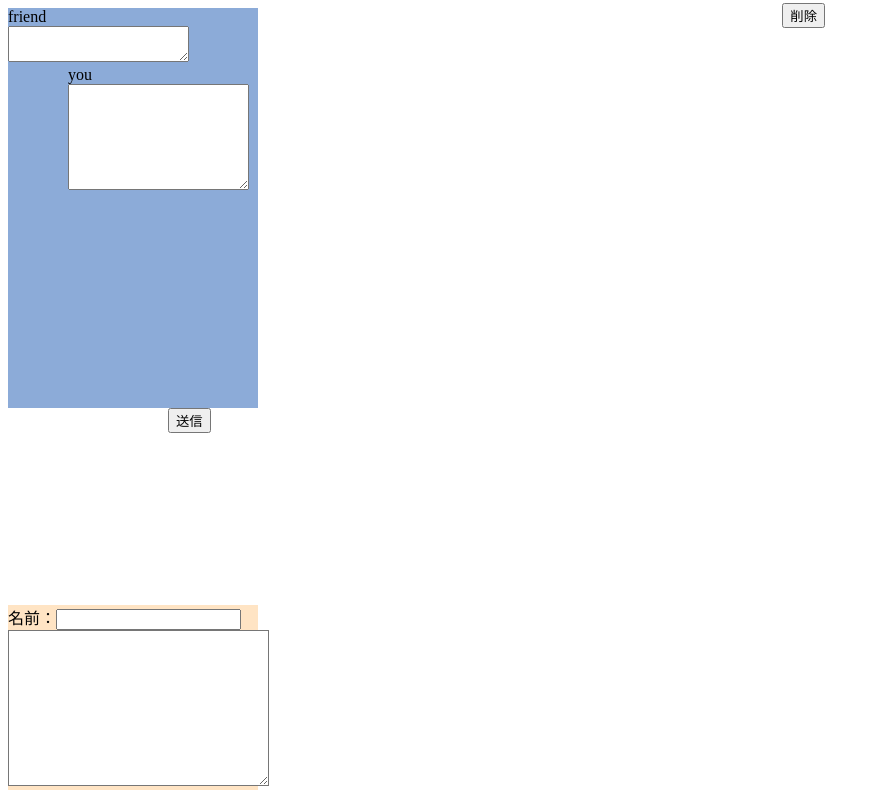
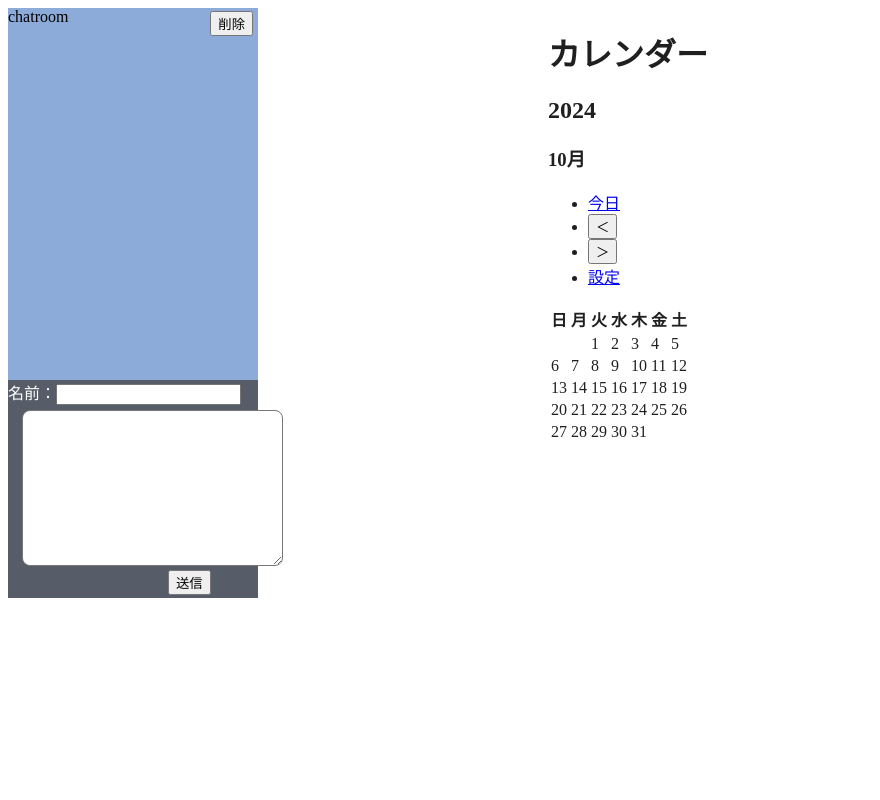
Before and after one commit to 0824mami/memo_App, a plain HTML site: page index.html in a window 1280 px wide. Shown: the whole page, without its empty margins (0-880 px from the left). Drawn offline with nearby package versions, Linux system fonts and the light colour scheme.

Commit message:
崩れ対応

```diff
--- a/css/style.css
+++ b/css/style.css
@@ -1,14 +1,3 @@
-.ベゼルばこ {
-    /* z-index: 2; */
-    /* position: absolute; */
-    /* top: 80px;
-    left: 50px; */
-    width: 250px;
-    height: 400px;
-    background-color: #8cabd8;
-}
-
-
 .division {
     position: relative;
     width: 700px;
@@ -16,6 +5,13 @@
     display: flex;
     justify-content: space-between;
 }
+
+.viewArea {
+    width: 250px;
+    height: 400px;
+    background-color: #8cabd8;
+}
+
 
 .calendar {
     color: #201f1f;
@@ -57,15 +53,21 @@ p {
     position: absolute;
     bottom: 10px;
     width: 250px;
-    background-color: bisque;
+    background-color: #565d68;
+    color: #fff;
+
 }
 
 .inputArea textarea {
-    border-radius: 0rem;
+    border-radius: 0.5rem;
+    margin-top: 5px;
+    margin-left: 14px;
+
 }
 
 #sndBtn {
     margin-left: 160px;
+    margin-bottom: 3px;
 }
 
 #delete {
--- a/index.html
+++ b/index.html
@@ -10,42 +10,85 @@
 <body>
 
     <!-- コンテンツ表示画面 -->
-    <div class="iPhoneBezel">
+    <div class="division">
 
-        <div class="ベゼルばこ">
+        <div class="viewArea" style="overflow: auto; height: 400px;">
             <div class="rcv_side">
-                <div>friend</div>
+                <div>chatroom</div>
                 <div>
-                    <textarea id="receiveArea" tyle="overflow: auto; height: 100px;"></textarea>
+                    <!-- <textarea id="receiveArea" tyle="overflow: auto; height: 100px;"></textarea> -->
                 </div>
             </div>
             <div class="snd_side">
-                <div id="S_uname">you</div>
+                <div id="S_uname"></div>
                 <div>
                     <div class="hiddenBox"></div>
-                    <textarea id="sendArea" style="overflow: auto; height: 100px;"></textarea>
+                    <!-- <textarea id="sendArea" style="overflow: auto; height: 100px;"></textarea> -->
                 </div>
             </div>
             <div id="deleteBtn"><button id="delete">削除</button></div>
+
+            <div class="inputArea">
+                <div> 名前：<input type="text" id="uname"></div>
+                <div>
+
+                    <textarea id="text" cols="30" rows="10"></textarea>
+
+                </div>
+                <div id="output">
+                    <button id="sndBtn">送信</button>
+                </div>
+            </div>
+
+
+            <!--/ コンテンツ表示画面 -->
+
+        </div>
+        <div class="calendar">
+            <header>
+                <h1>カレンダー</h1>
+                <h2 id="year"></h2>
+                <h3 id="month"></h3>
+            </header>
+
+            <nav class="menu">
+                <ul>
+                    <li><a href="#">今日</a></li>
+                    <li><button type="button" id="backButton">＜</button></li>
+                    <li><button type="button" id="nextButton">＞</button></li>
+                    <!-- 先のボタンしか指定していない、ボタンにアンカーリンク入らない -->
+                    <li><a href="#">設定</a></li>
+                </ul>
+            </nav>
+
+            <table>
+                <thead>
+                    <tr>
+                        <th>日</th>
+                        <th>月</th>
+                        <th>火</th>
+                        <th>水</th>
+                        <th>木</th>
+                        <th>金</th>
+                        <th>土</th>
+                    </tr>
+                </thead>
+                <tbody id="calendar-body">
+                    <!-- JavaScriptで追加する行がここに入ります -->
+                </tbody>
+            </table>
+
+
 
 
 
         </div>
 
 
-        <div class="inputArea">
-            <div> 名前：<input type="text" id="uname"></div>
-            <div>
-                <textarea id="text" cols="30" rows="10"></textarea>
-                </div>
-        </div>
-        <div id="output" style="overflow: auto; height: 300px;">
-            <button id="sndBtn">送信</button>
+
     </div>
 
-        <!--/ コンテンツ表示画面 -->
-
-
+    <!--ここからチャット-->
 
     <!-- JQuery -->
     <script src="https://ajax.googleapis.com/ajax/libs/jquery/3.6.0/jquery.min.js"></script>
@@ -115,7 +158,79 @@
             // const dbref = ref(db, "-OAIjV-OAIjrTAI3PmPpQ0jc2Ayu90WPbPHFyU4l");
 
         });
+        // <!--ここまでチャット-->
 
+
+        // <!--カレンダーコーナー-->
+        // 現在の年と月を管理する変数
+        let currentYear = new Date().getFullYear();
+        let currentMonth = new Date().getMonth(); // 0から始まる
+
+        // 次の月を表示する関数
+        function showNextMonth() {
+            currentMonth++;
+            if (currentMonth > 11) { // 月が12月を超えたら
+                currentMonth = 0;
+                currentYear++; // 年を1増やす
+            }
+            renderCalendar(currentYear, currentMonth);
+        }
+
+        // 前の月を表示する関数
+        function showbackMonth() {
+            currentMonth--;
+            if (currentMonth < 0) { // 月が1月を下回ったら
+                currentMonth = 11;
+                currentYear--; // 年を1減らす
+            }
+            renderCalendar(currentYear, currentMonth);
+        }
+
+        // カレンダーを描画する関数
+        function renderCalendar(year, month) {
+            // 月と年の表示を更新
+            document.getElementById('year').textContent = year;
+            document.getElementById('month').textContent = (month + 1) + '月';
+
+            const calendarBody = document.getElementById('calendar-body');
+            calendarBody.innerHTML = ''; // 既存のカレンダーをクリア
+
+            const startDate = new Date(year, month, 1); // 月の最初の日
+            const endDate = new Date(year, month + 1, 0); // 月の最後の日
+            const endDayCount = endDate.getDate(); // 月の末日
+            const startDay = startDate.getDay(); // 月の最初の日の曜日
+            let dayCount = 1; // 日にちのカウント
+
+            // カレンダーを6週分作成
+            for (let i = 0; i < 6; i++) {
+                const row = document.createElement('tr');
+                for (let j = 0; j < 7; j++) {
+                    const cell = document.createElement('td');
+
+                    // 最初の行の空白を調整
+                    if (i === 0 && j < startDay) {
+                        cell.textContent = ''; // 空白セル
+                    } else if (dayCount > endDayCount) {
+                        cell.textContent = ''; // 月末を超えた場合も空白セル
+                    } else {
+                        cell.textContent = dayCount;
+                        dayCount++;
+                    }
+                    row.appendChild(cell);
+                }
+                calendarBody.appendChild(row);
+            }
+        }
+
+        // 次の月ボタンにクリックイベントを追加
+        document.getElementById('nextButton').addEventListener('click', showNextMonth);
+
+        document.getElementById('backButton').addEventListener('click', showbackMonth);
+
+
+
+        // 初期カレンダーを表示
+        renderCalendar(currentYear, currentMonth);
 
 
 
```
Also changed, not shown: 1 other file. Lines whose indentation alone changed are shown as unchanged.
